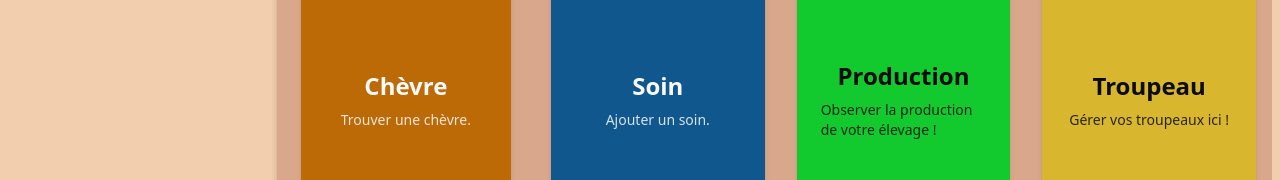
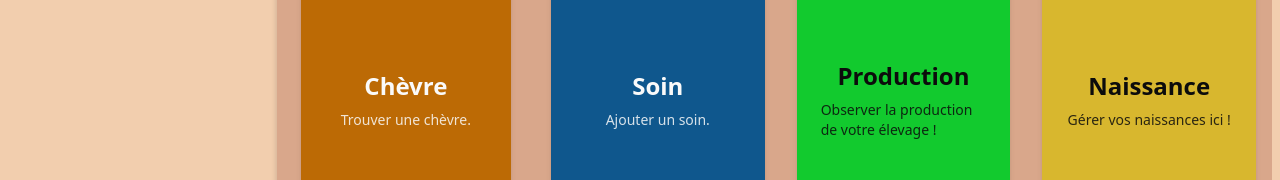
Before and after one commit to Goaty-app/front, a Next.js app: page / in a window 1280 px wide. Shown: the part 336-516 px from the top of the page. Built offline with nearby package versions, Linux system fonts and the light colour scheme; no server answers.

Commit message:
feat: set href top birth

```diff
--- a/src/app/page.tsx
+++ b/src/app/page.tsx
@@ -21,7 +21,7 @@ export default function Home() {
                     <Cards.CardBtn onClick={handleOpenFindGoat} color={'orange'} title={'Chèvre'} description={'Trouver une chèvre.'}/>
                     <Cards.CardLink href={'/care'} color={'blue'} title={'Soin'} description={'Ajouter un soin.'}/>
                     <Cards.CardLink href={'/production'} color={'green'} title={'Production'} description={'Observer la production de votre élevage !'}/>
-                    <Cards.CardLink href={'/herd/feae'} color={'yellow'} title={'Troupeau'} description={'Gérer vos troupeaux ici !'}/>
+                    <Cards.CardLink href={'/birth'} color={'yellow'} title={'Naissance'} description={'Gérer vos naissances ici !'}/>
                 </Containers.Simple>
                 :
                 <Typography.Text className="flex h-full justify-center items-center">
```
